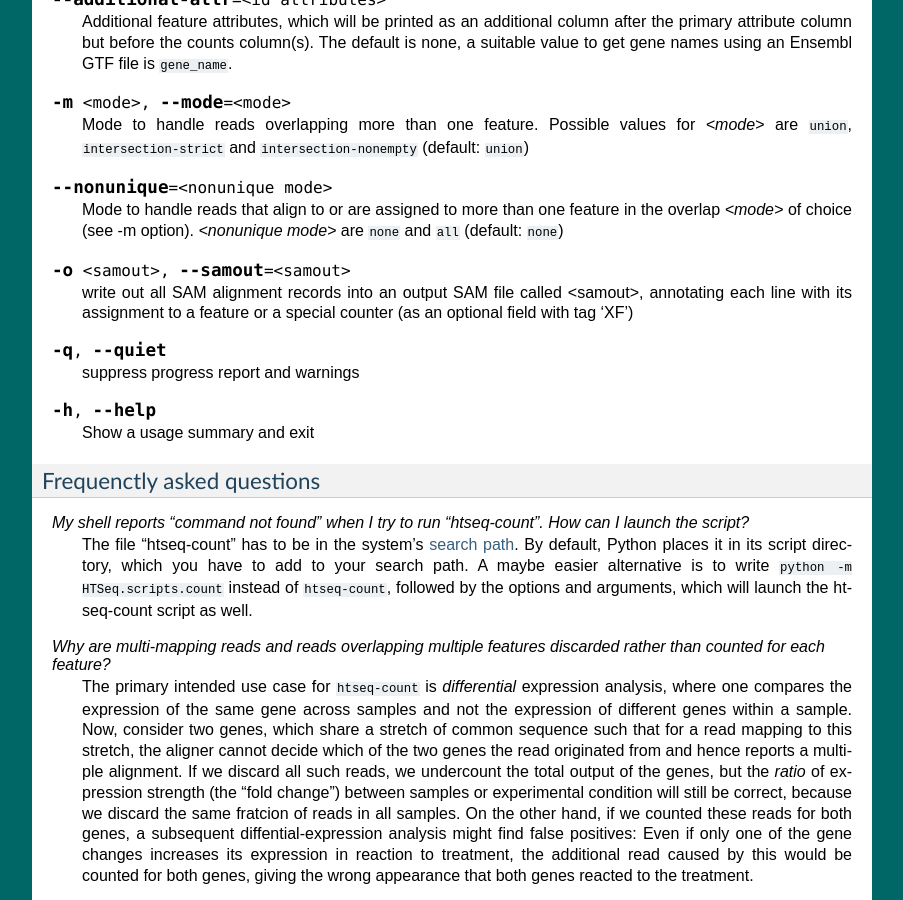
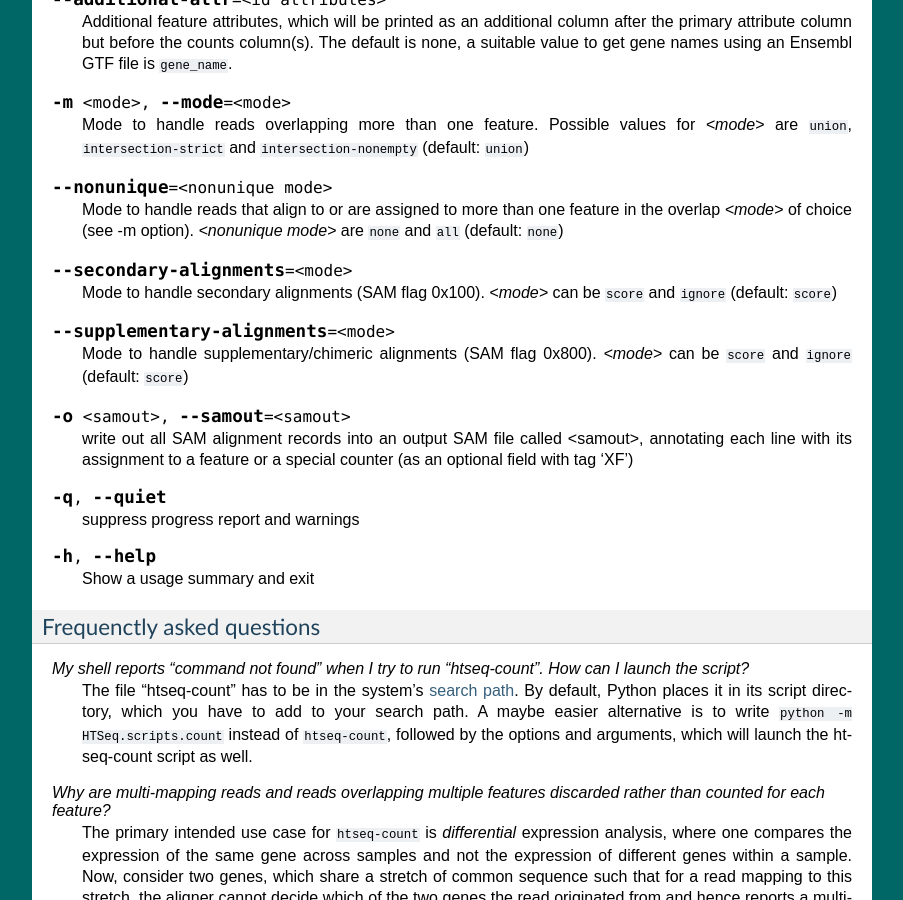
Before and after one commit to simon-anders/htseq, a Sphinx documentation site: the page built from python3/doc/count.rst, in a window 1280 px wide and 900 px high, scrolled down 2694 px. Shown: the whole window, without its empty margins (198-1101 px from the left). Built offline with Sphinx 7.4.7, drawn with Linux system fonts in a browser that asks for light colours.

Commit message:
Docs for supplementary/secondary alignments and testpypi pwd

```diff
--- a/python3/doc/count.rst
+++ b/python3/doc/count.rst
@@ -208,6 +208,16 @@ Options
    in the overlap `<mode>` of choice (see -m option). `<nonunique mode>` are
    ``none`` and ``all`` (default: ``none``)
 
+.. cmdoption:: --secondary-alignments=<mode>
+
+   Mode to handle secondary alignments (SAM flag 0x100). `<mode>` can be
+   ``score`` and ``ignore`` (default: ``score``)
+
+.. cmdoption:: --supplementary-alignments=<mode>
+
+   Mode to handle supplementary/chimeric alignments (SAM flag 0x800). `<mode>`
+   can be ``score`` and ``ignore`` (default: ``score``)
+
 .. cmdoption:: -o <samout>, --samout=<samout>
 
    write out all SAM alignment records into an output SAM
```
Also changed, not shown: 1 other file.
